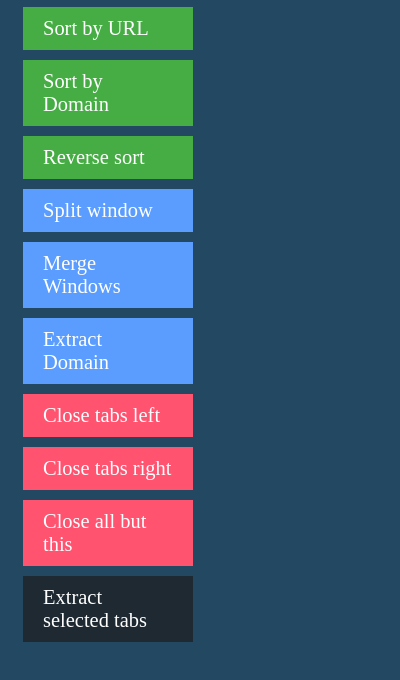
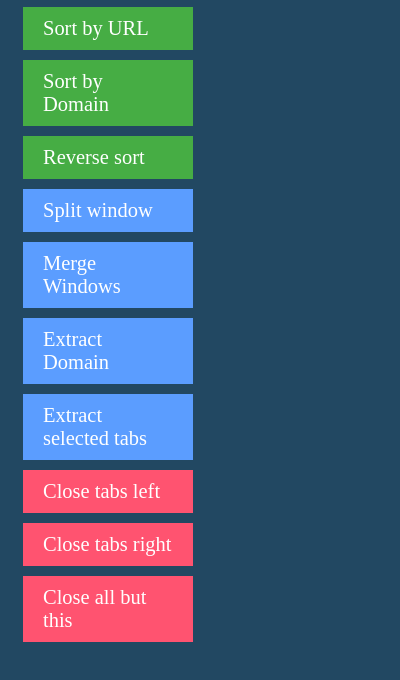
Before and after one commit to laukondrup/tab-manipulator, a browser extension: page popup.html in a window 400 px wide. Shown: the part 122-802 px from the top of the page. Drawn offline with Linux system fonts and the light colour scheme.

Commit message:
docs: update readme with new features

```diff
--- a/popup.html
+++ b/popup.html
@@ -33,6 +33,10 @@
     Extract Domain
   </a>
 
+<a class="btn action window" id="extractSelectedTabs" href="#">
+    Extract selected tabs
+  </a>
+
   <a class="btn action close" id="closeTabsLeft" href="#">
     Close tabs left
   </a>
@@ -45,9 +49,7 @@
     Close all but this
   </a>
 
-  <a class="btn action incomplete" id="extractSelectedTabs" href="#">
-    Extract selected tabs
-  </a>
+
 
   <!--<a class="btn action close incomplete" id="moveSelectedTabsToNextWindow" href="#">
     moveSelectedTabsToNextWindow
```
Also changed, not shown: README.md.
